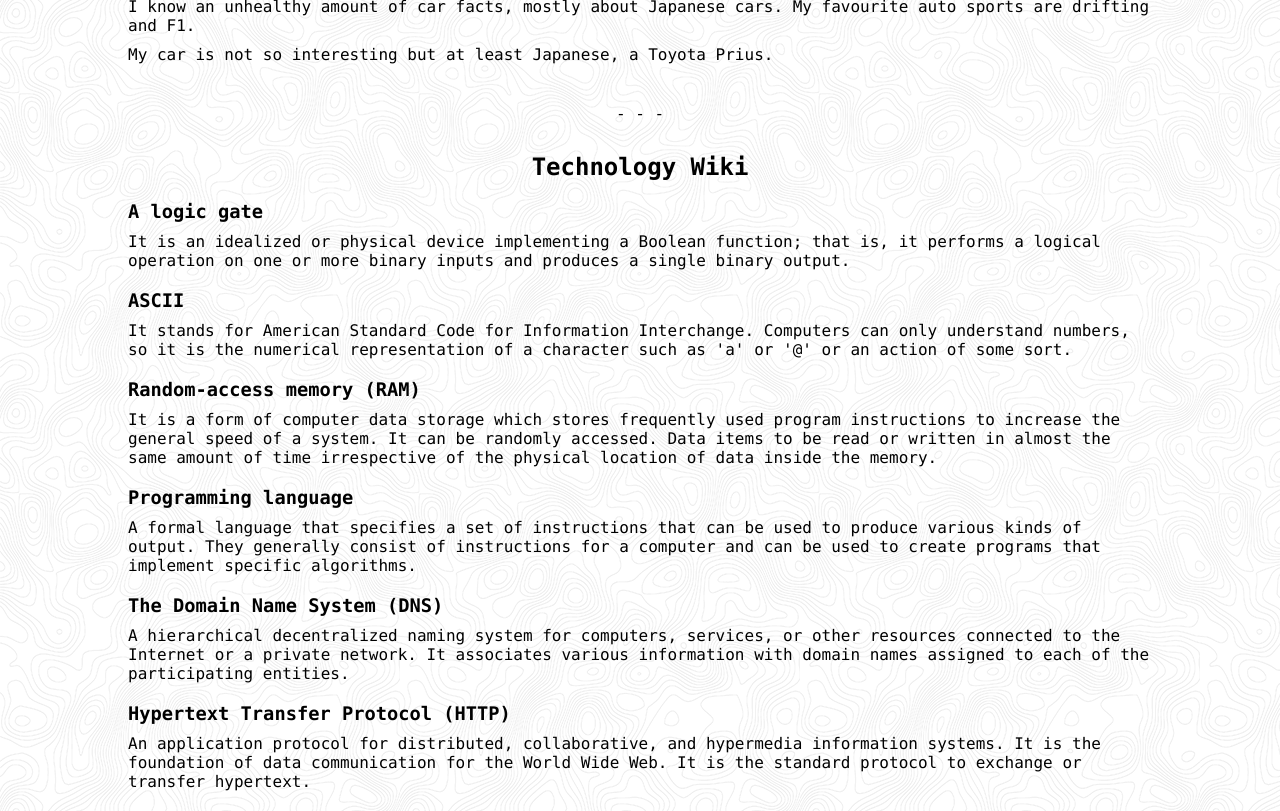
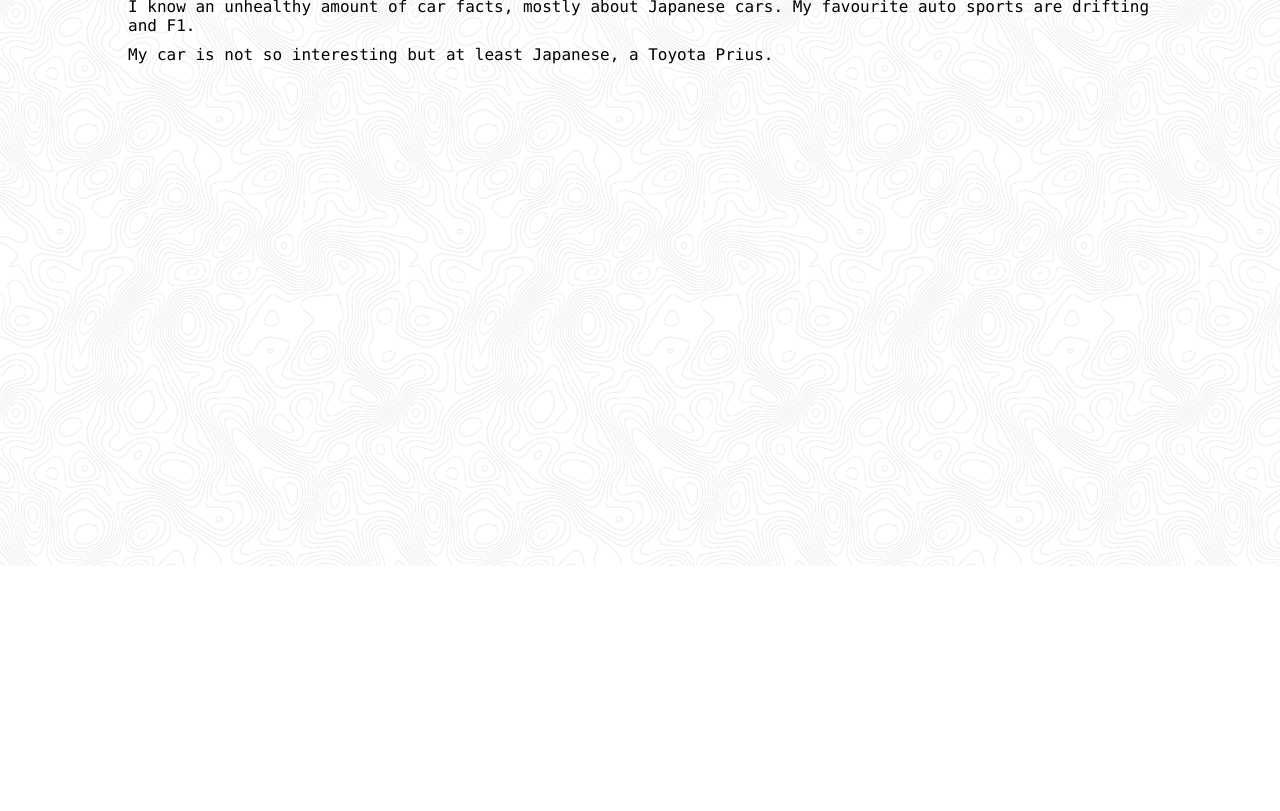
Before and after one commit to vaganyiadam/vaganyiadam.github.io, a plain HTML site: page index.html in a window 1280 px wide. Shown: the part 234-1045 px from the top of the page. After the commit the page ends 800 px from the top, so only its background shows below. Drawn offline with Linux system fonts and the light colour scheme.

Commit message:
subtitle updated

```diff
--- a/index.html
+++ b/index.html
@@ -1,6 +1,6 @@
 <!DOCTYPE html>
 <head>
-    <title>My first website</title>
+    <title>Mr. Cooly's Website</title>
     <link rel="stylesheet" type="text/css" href="styles.css">
 </head>
 
@@ -12,7 +12,6 @@
                 <li><img src="assets/logo.svg" alt="logo"></li>
                 <li><a href="https://www.linkedin.com/in/vaganyiadam/" target="_blank">Linkedin</a></li>
                 <li><a href="https://github.com/vaganyiadam/" target="_blank">Github</a></li>
-                <li><a href="#separator">Wiki</a></li>
                 <li><a href="index.html">Home</a></li>
             </ul>
         </nav>
@@ -20,34 +19,9 @@
 
     <main>
         <h1>Vagányi Ádám</h1>
-        <p id="subtitle">Fullstack software developer</p>
+        <p id="subtitle">Junior ServiceNow Developer apprentice</p>
         <p id="bio">I know an unhealthy amount of car facts, mostly about Japanese cars. My favourite auto sports are drifting and F1.</p>
         <p id="bio">My car is not so interesting but at least Japanese, a Toyota Prius.</p>
-
-        <p id="separator">- - -</p>
-
-        <div id="wiki">
-            <h2>Technology Wiki</h2>
-
-            <h3>A logic gate</h3>
-            <p>It is an idealized or physical device implementing a Boolean function; that is, it performs a logical operation on one or more binary inputs and produces a single binary output.</p>
-
-            <h3>ASCII</h3>
-            <p>It stands for American Standard Code for Information Interchange. Computers can only understand numbers, so it is the numerical representation of a character such as 'a' or '@' or an action of some sort.</p>
-
-            <h3>Random-access memory (RAM)</h3>
-            <p>It is a form of computer data storage which stores frequently used program instructions to increase the general speed of a system. It can be randomly accessed. Data items to be read or written in almost the same amount of time irrespective of the physical location of data inside the memory.</p>
-
-            <h3>Programming language</h3>
-            <p>A formal language that specifies a set of instructions that can be used to produce various kinds of output. They generally consist of instructions for a computer and can be used to create programs that implement specific algorithms.</p>
-
-            <h3>The Domain Name System (DNS)</h3>
-            <p>A hierarchical decentralized naming system for computers, services, or other resources connected to the Internet or a private network. It associates various information with domain names assigned to each of the participating entities.</p>
-
-            <h3>Hypertext Transfer Protocol (HTTP)</h3>
-            <p>An application protocol for distributed, collaborative, and hypermedia information systems. It is the foundation of data communication for the World Wide Web. It is the standard protocol to exchange or transfer hypertext.</p>
-        </div>
-
     </main>
 
 </body>
--- a/styles.css
+++ b/styles.css
@@ -45,21 +45,3 @@ main{
     font-size: 16px;
     padding-bottom: 10px;
 }
-
-#separator{
-    text-align: center;
-    padding: 30px 0;
-}
-
-h2{
-    text-align: center;
-    padding-bottom: 20px;
-}
-
-h3{
-    padding: 0 0 10px 0;
-}
-
-#wiki p{
-    padding: 0 0 20px 0;
-}
```
